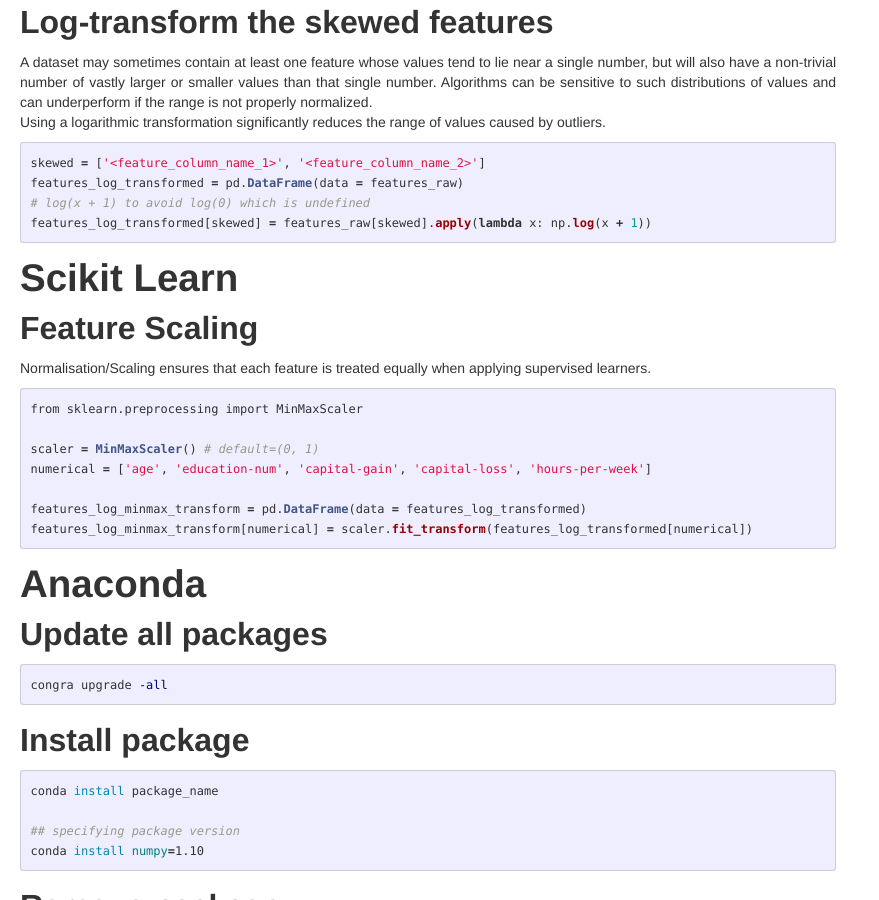
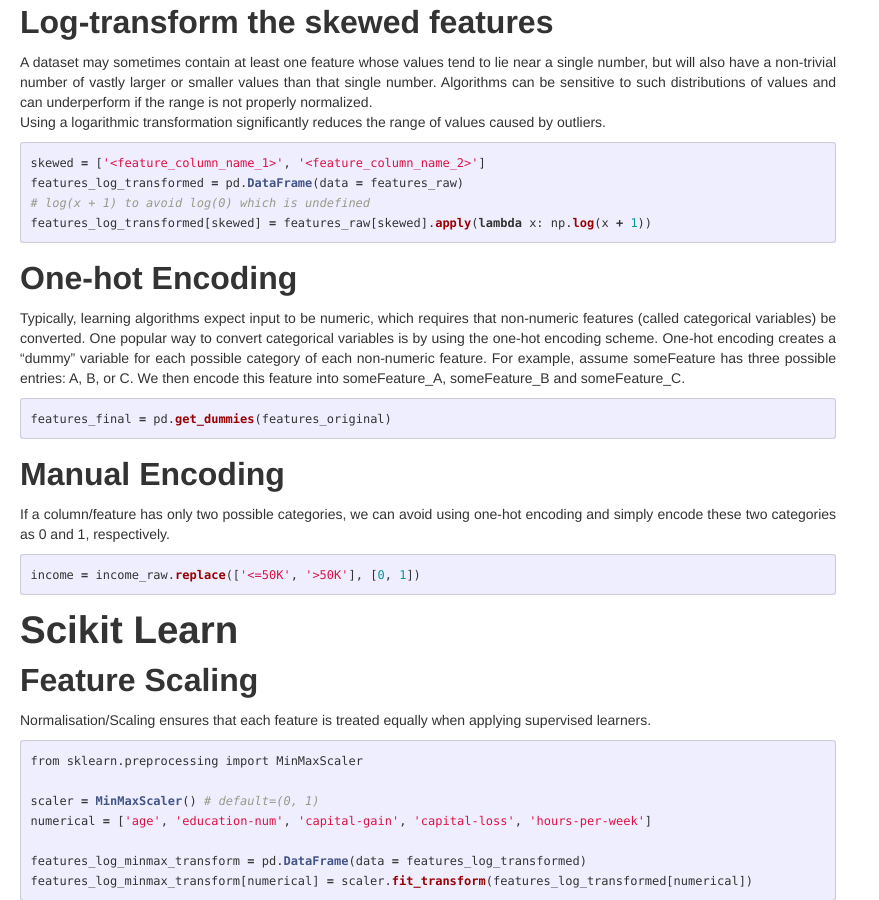
Before and after one commit to anuragkapur/anuragkapur.github.io, a Jekyll site: the page built from blog/cheat-sheets/_posts/2020-04-19-python-cheat-sheet.md, in a window 1280 px wide and 900 px high, scrolled down 714 px. Shown: the whole window, without its empty margins (0-879 px from the left). Built offline with Jekyll 4.4.1, drawn with Linux system fonts in a browser that asks for light colours; comment, search, counter and statistics services are not loaded.

Commit message:
Add one-hot and manual encoding example

````diff
--- a/blog/cheat-sheets/_posts/2020-04-19-python-cheat-sheet.md
+++ b/blog/cheat-sheets/_posts/2020-04-19-python-cheat-sheet.md
@@ -47,6 +47,23 @@
 features_log_transformed = pd.DataFrame(data = features_raw)
 # log(x + 1) to avoid log(0) which is undefined
 features_log_transformed[skewed] = features_raw[skewed].apply(lambda x: np.log(x + 1))
+```
+
+## One-hot Encoding
+Typically, learning algorithms expect input to be numeric, which requires that non-numeric features (called categorical
+variables) be converted. One popular way to convert categorical variables is by using the one-hot encoding scheme.
+One-hot encoding creates a "dummy" variable for each possible category of each non-numeric feature. For example,
+assume someFeature has three possible entries: A, B, or C. We then encode this feature into someFeature_A, someFeature_B
+and someFeature_C.
+```python
+features_final = pd.get_dummies(features_original)
+```
+
+## Manual Encoding
+If a column/feature has only two possible categories, we can avoid using one-hot encoding and simply encode these two
+categories as 0 and 1, respectively.
+```python
+income = income_raw.replace(['<=50K', '>50K'], [0, 1])
 ```
 
 # Scikit Learn
````
